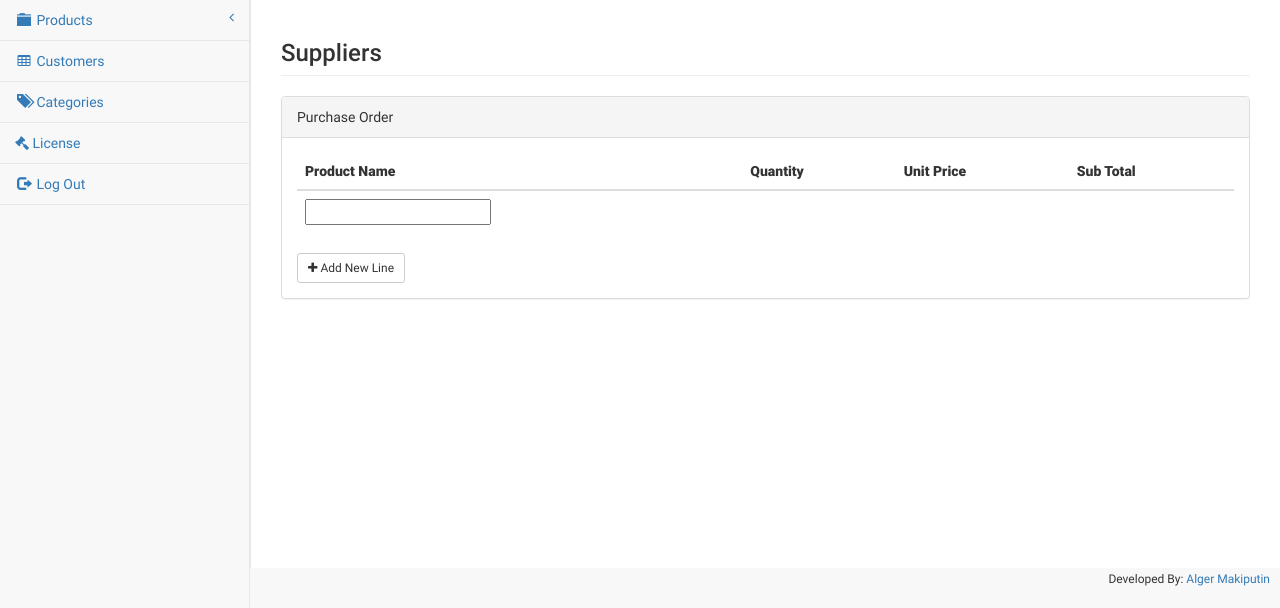
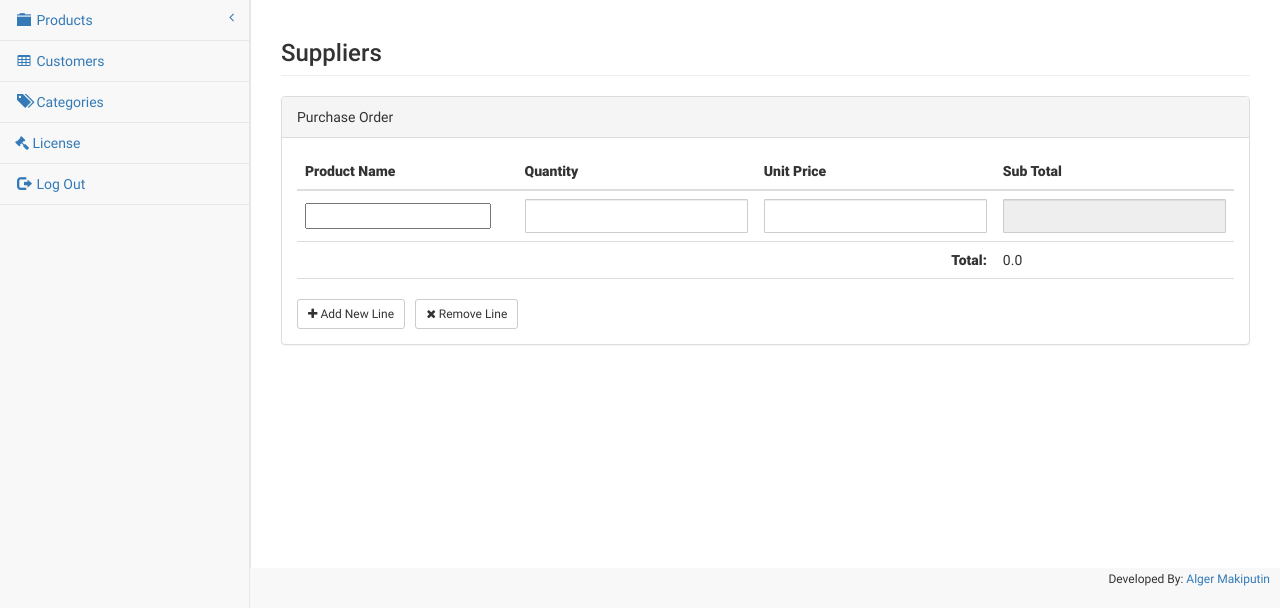
Before and after one commit to algermakiputin/POSLite-Inventory-Software, a CodeIgniter app: page /poslite/index.php/supplierscontroller/purchase_order in a window 1280 px wide. Shown: the part 51-659 px from the top of the page. Run offline with CodeIgniter, Linux system fonts and the light colour scheme; data that the repository does not hold is empty; some libraries are stand-ins or nearby versions.

Commit message:
PO delete/add product row

```diff
--- a/application/views/suppliers/po.php
+++ b/application/views/suppliers/po.php
@@ -4,6 +4,15 @@
   </div>
   <!-- /.col-lg-12 -->
 </div>
+<div style="display: none;">
+  <tr id="line">
+    <td><?php $this->load->view('components/product_selector') ?></td>
+    <td></td>
+    <td></td>
+    <td></td>
+  </tr>
+</div>
+
 <div class="row">
   <div class="col-lg-12">
     <div class="panel panel-default">
@@ -11,7 +20,7 @@
        Purchase Order
       </div>
       <div class="panel-body">
-        <table class="table" id="products-table">
+        <table class="table" id="products-table" style="border-bottom: solid 1px #ddd;">
           <thead>
             <th>Product Name</th>
             <th>Quantity</th>
@@ -21,25 +30,23 @@
           <tbody>
             <tr>
               <td><?php $this->load->view('components/product_selector') ?></td>
-              <td></td>
-              <td></td>
-              <td></td>
+              <td><input type="text" class="form-control" name="quantity[]"></td>
+              <td><input type="text" class="form-control" name="price[]"></td>
+              <td><input type="text" class="form-control" name="sub[]" readonly="readonly"></td>
             </tr>
           </tbody>
+          <tfoot>
+            <tr>
+              <td colspan="3" class="text-right"><b>Total:</b></td>
+              <td><span id="grand-total">0.0</span></td>
+            </tr>
+          </tfoot>
         </table>
-        <div>
-          <button class="btn btn-sm btn-default" id="new-line"><i class="fa fa-plus"></i> Add New Line</button>
+        <div class="actions">
+          <button class="btn btn-sm btn-default" id="new-line"><i class="fa fa-plus"></i> Add New Line</button> &nbsp;
+          <button class="btn btn-sm btn-default" id="remove-line"><i class="fa fa-close"></i> Remove Line</button>
         </div>
       </div>
     </div>
   </div>
 </div>
-
-<div style="display: none;">
-  <tr id="line">
-    <td><?php $this->load->view('components/product_selector') ?></td>
-    <td></td>
-    <td></td>
-    <td></td>
-  </tr>
-</div>
--- a/assets/js/index.js
+++ b/assets/js/index.js
@@ -381,11 +381,13 @@ $(document).ready(function() {
 			}
 		}
 
+		var po_new_row = "<tr>" + $("#products-table tbody tr:first-child").html() + "</tr>";
 		var suppliers = {
 			init : function() {
 				this.dataTable();
 				this.edit();
 				this.purhase_order_new_line();
+				this.purchase_order_remove_line();
 			},
 			dataTable : function(){
 				$("#supplier_table").DataTable({
@@ -419,8 +421,20 @@ $(document).ready(function() {
 			},
 			purhase_order_new_line: function() {
 				$("#new-line").click(function(e) {
-					console.log("test");
-					console.log($("#line"));
+					var tbody = $("#products-table tbody");
+					tbody.append(po_new_row);
+
+				})
+			},
+			purchase_order_remove_line: function() {
+
+				$("#remove-line").click(function(e) {
+					var length = $("#products-table tbody tr").length;
+
+					if (length >= 2)
+						return $("#products-table tbody tr:last-child").remove();
+
+					return alert("Cannot delete line the only line");
 				})
 			}
 		}
```
